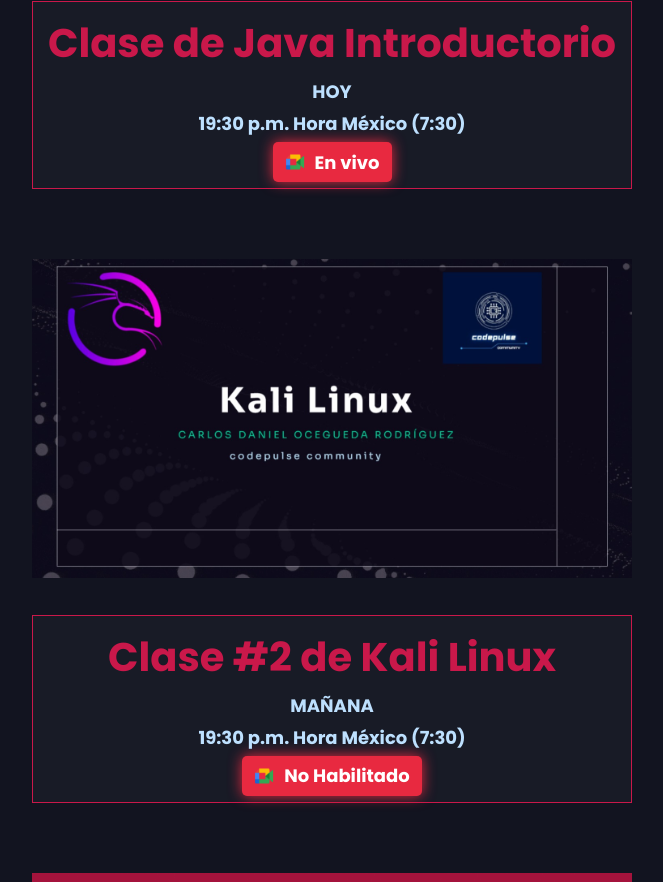
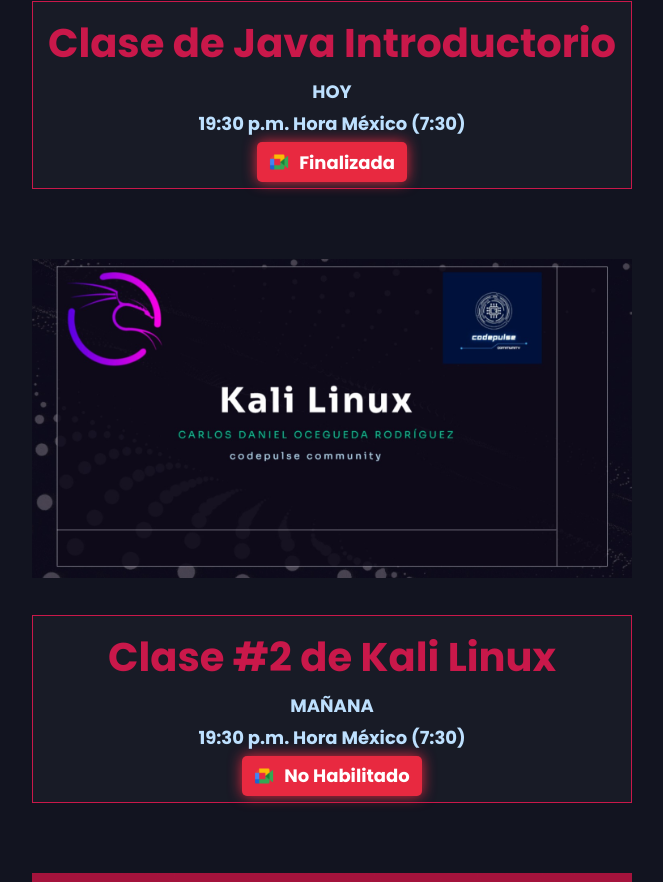
Before and after one commit to Mauricio2202/codenews, a React (Vite) app: page / in a window 1280 px wide. Shown: the part 1494-2376 px from the top of the page, without its empty margins (308-971 px from the left). Built offline with nearby package versions, Linux system fonts and the light colour scheme; a web font is replaced by a local one.

Commit message:
Deshabilitando clase

```diff
--- a/src/components/Clases.jsx
+++ b/src/components/Clases.jsx
@@ -40,9 +40,9 @@
                             <p>HOY</p>
                             {/* <p>El {classDate}</p>  */}
                             <p>19:30 p.m. Hora México (7:30)</p>
-                            <a href="https://meet.google.com/bkt-kvkc-igm" className="enlace-meet">
+                            <a href="#" className="enlace-meet" onClick={(e) => { e.preventDefault(); setModalOpen(true); }}>
                                 <img src={Meet} alt="meet" className='meetIcon' />
-                                <p className='join'>En vivo</p>
+                                <p className='join'>Finalizada</p>
                             </a>
                         </div>
                     </div>
```
